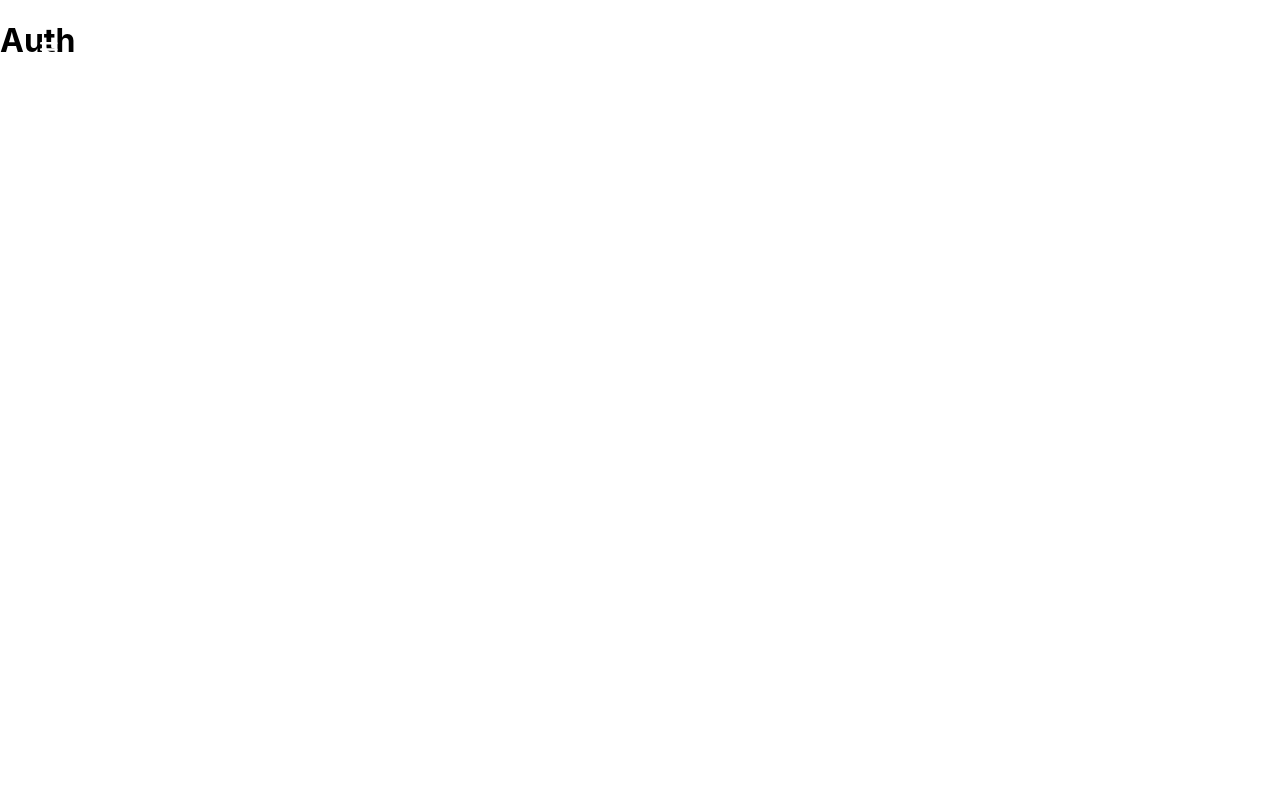
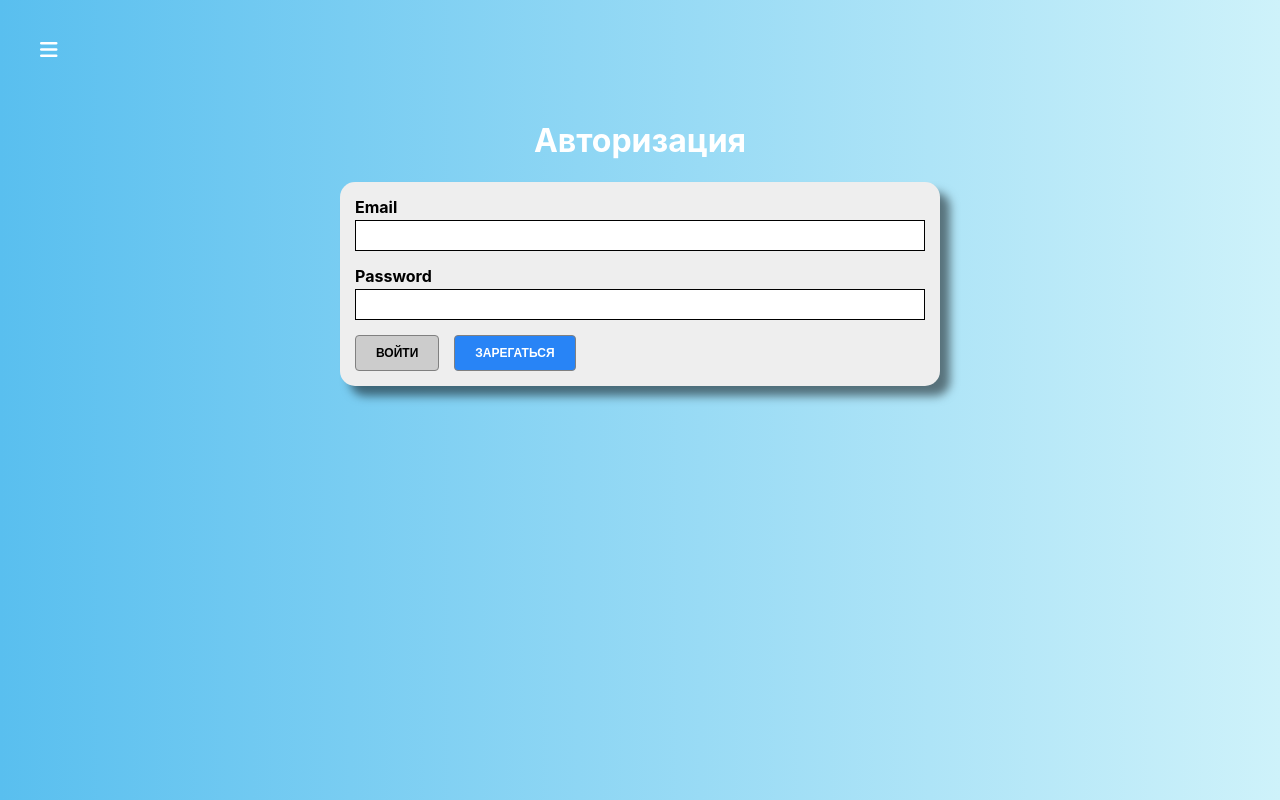
Before and after one commit to RylkovAlex/ReactBasics-SympleQuize, a React app: page /auth in a window 1280 px wide. Built offline with nearby package versions, Linux system fonts and the light colour scheme.

Commit message:
валидация формы

```diff
--- a/package.json
+++ b/package.json
@@ -30,6 +30,7 @@
     "html-webpack-plugin": "4.0.0-beta.5",
     "identity-obj-proxy": "3.0.0",
     "is-wsl": "^1.1.0",
+    "is_js": "^0.9.0",
     "jest": "24.9.0",
     "jest-environment-jsdom-fourteen": "0.1.0",
     "jest-resolve": "24.9.0",
--- /dev/null
+++ b/src/components/UI/input/input.js
@@ -0,0 +1,30 @@
+import React from 'react';
+import classes from './input.module.css'
+
+function isInvalid({valid, touched, shouldValidate}) {
+  return !valid && shouldValidate && touched
+}
+
+
+const Input = (props) => {
+  const inputType = props.type || `rext`;
+  const cls = [classes.Input]
+  const htmlFor = `${inputType}-${Math.random()}`
+  if (isInvalid(props)) {
+    cls.push(classes.invalid);
+  }
+  return (
+    <div className = {cls.join(' ')}>
+      <label htmlFor = {htmlFor}>{props.label} </label>
+      <input
+        type = {inputType}
+        id = {htmlFor}
+        value = {props.value}
+        onChange = {props.onChange}
+        />
+      {isInvalid(props) ? <span>{props.errorMessage || 'Введи что надо, бро!'}</span> : null}
+    </div>
+  );
+}
+
+export default Input;
--- /dev/null
+++ b/src/components/UI/input/input.module.css
@@ -0,0 +1,31 @@
+.Input {
+  margin-bottom: 15px;
+}
+.Input label {
+  margin-bottom: 3px;
+  margin-right: 10px;
+  padding: 0px;
+  display: inline-block;
+  font-weight: bold;
+}
+.Input input {
+  display: block;
+  box-sizing: border-box;
+  border: 1px solid black;
+  padding: 7px;
+  margin: 0 0 5px;
+  width: 100%;
+  outline: none;
+  transition: all 300ms ease-in-out;
+}
+
+.Input span {
+  display: inline-block;
+  color: red;
+  font-size: 12px;
+  font-weight: bold;
+}
+
+.Input.invalid label {
+  color: red;
+}
--- a/src/containers/Auth/Auth.js
+++ b/src/containers/Auth/Auth.js
@@ -1,10 +1,135 @@
 import React, {Component} from 'react';
+import classes from './Auth.module.css';
+import Button from '../../components/UI/Buttton/Button';
+import Input from '../../components/UI/input/input';
+import is from 'is_js';
 
 export default class Auth extends Component {
+  state = {
+    isFormValid: false,
+    formControls: {
+      email: {
+        value: '',
+        type: 'email',
+        label: 'Email',
+        errorMessage: 'Введи нормальный mail, бро!',
+        valid: false,
+        touched: false,
+        validation: {
+          required: true,
+          email: true,
+        }
+      },
+      passwors: {
+        value: '',
+        type: 'password',
+        label: 'Password',
+        errorMessage: 'Введи нормальный пароль, бро!',
+        valid: false,
+        touched: false,
+        validation: {
+          required: true,
+          password: true,
+          minLength: 6,
+        }
+      }
+    }
+  }
+
+  validateControl(value, validation) {
+    if (!validation) {
+      return true;
+    }
+    let isValid = true;
+
+    if (validation.required) {
+      isValid = value.trim() !== '' && isValid;
+    }
+
+    if (validation.email) {
+      isValid = is.email(value) && isValid;
+    }
+
+    if (validation.minLength) {
+      isValid = value.length >= validation.minLength && isValid;
+    }
+
+    return isValid;
+  }
+
+  onChangeHandler(event, controlName) {
+    const formControls = this.state.formControls;
+    const control = {...formControls[controlName]};
+
+    control.value = event.target.value;
+    control.touched = true;
+    control.valid = this.validateControl(control.value, control.validation);
+    formControls[controlName] = control;
+
+    let isFormValid = true;
+    Object.keys(formControls).forEach((name) => {
+      isFormValid = formControls[name].valid && isFormValid;
+    })
+    this.setState ({
+      formControls,
+      isFormValid,
+    })
+  }
+
+  renderInputs(inputs) {
+    return Object.keys(this.state.formControls).map((controlName, index) => {
+      const control = this.state.formControls[controlName];
+      return (
+        <Input
+          key = {controlName + index}
+          type = {control.type}
+          value = {control.value}
+          valid = {control.valid}
+          touched = {control.touched}
+          label = {control.label}
+          errorMessage = {control.errorMessage}
+          shouldValidate = {!!control.validation}
+          onChange = {event => this.onChangeHandler(event, controlName)}
+        />
+      )
+    })
+  }
+
+  loginHandler() {
+
+  }
+
+  registerHandler() {
+
+  }
+
+  submitHandler(evt) {
+    evt.preventDefault();
+  }
   render() {
     return (
-      <div>
-        <h1>Auth</h1>
+      <div className = {classes.Auth}>
+        <div>
+          <h1>Авторизация</h1>
+          <form onSubmit = {this.submitHandler} className = {classes.AuthForm}>
+            {this.renderInputs()}
+
+            <Button
+              type = "success"
+              onClick = {this.loginHandler}
+              disabled = {!this.state.isFormValid}
+            >
+              Войти
+            </Button>
+
+            <Button
+              type = "primary"
+              onClick = {this.registerHandler}
+            >
+              Зарегаться
+            </Button>
+          </form>
+        </div>
       </div>
     );
   }
--- a/src/containers/Auth/Auth.module.css
+++ b/src/containers/Auth/Auth.module.css
@@ -0,0 +1,25 @@
+.Auth {
+  display: flex;
+  justify-content: center;
+  padding-top: 100px;
+  flex-grow: 1;
+  background: linear-gradient(270deg, #cef2fa 0%, #59bfef 100%);
+}
+
+.Auth > div {
+  width: 100%;
+  max-width: 600px;
+  padding: 0 20px;
+}
+
+.Auth h1 {
+  color: #ffffff;
+  text-align: center;
+}
+
+.AuthForm {
+  background: #eeeeee;
+  padding: 15px;
+  border-radius: 15px;
+  box-shadow: 10px 10px 10px rgba(0, 0, 0, .5);
+}
```
Also changed, not shown: 1 other file (tests, documents, lock files or other folders).
